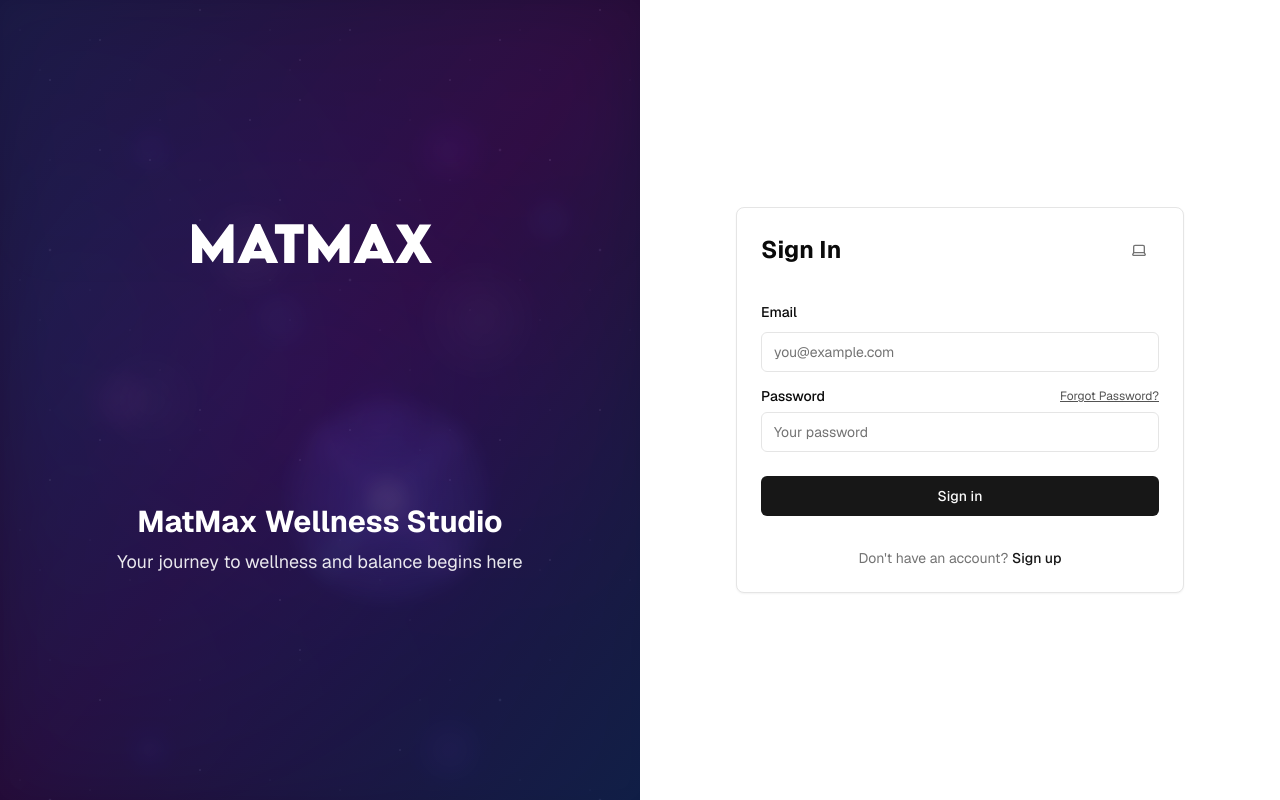
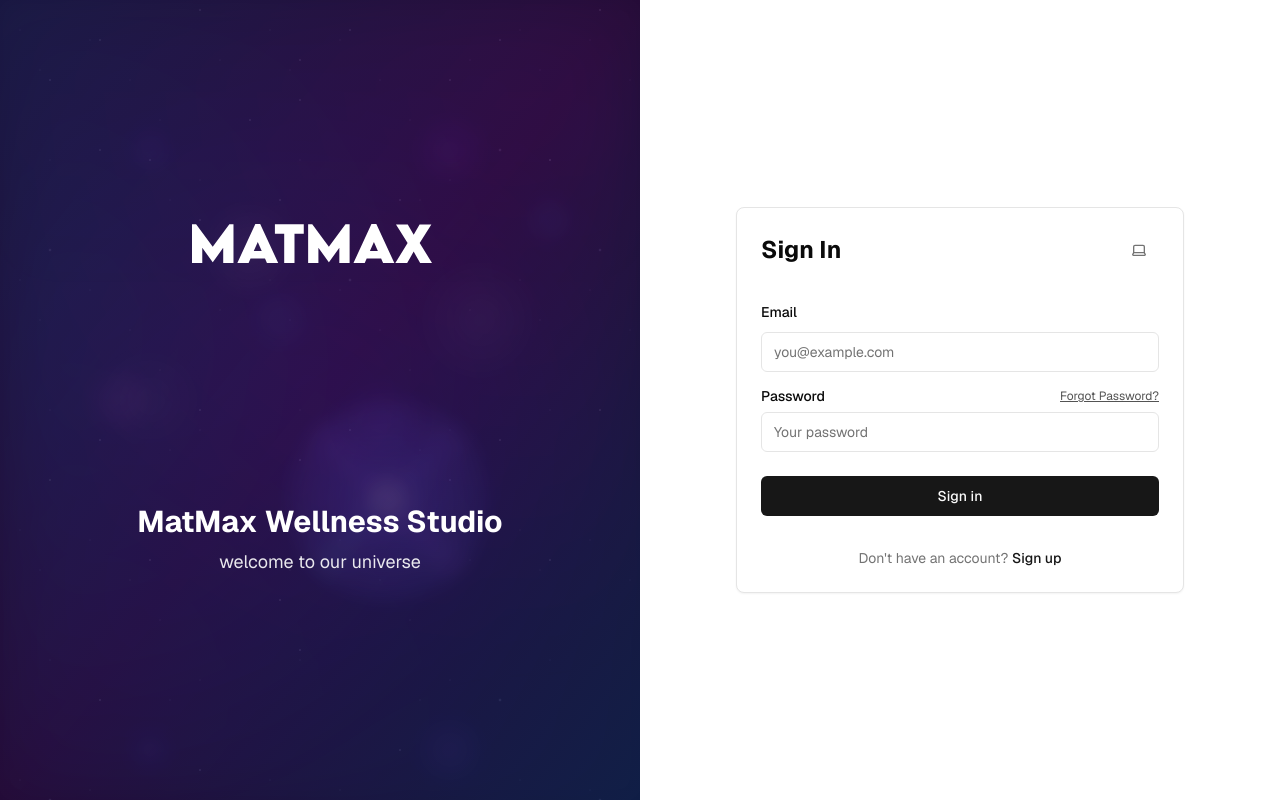
Before and after one commit to Matmax-Worldwide/matmax_space, a Next.js app: page /sign-in in a window 1280 px wide. Built offline with nearby package versions, Linux system fonts and the light colour scheme.

Commit message:
Update welcome message on auth page to 'welcome to our universe'

```diff
--- a/src/core/ui/layouts/templates/AuthLayout.tsx
+++ b/src/core/ui/layouts/templates/AuthLayout.tsx
@@ -99,7 +99,7 @@ export function AuthLayout({
             />
             <h1 className="text-3xl font-bold mb-2 text-white">MatMax Wellness Studio</h1>
             <p className="text-lg max-w-md text-white opacity-90">
-              Your journey to wellness and balance begins here
+              welcome to our universe
             </p>
           </div>
 
```
